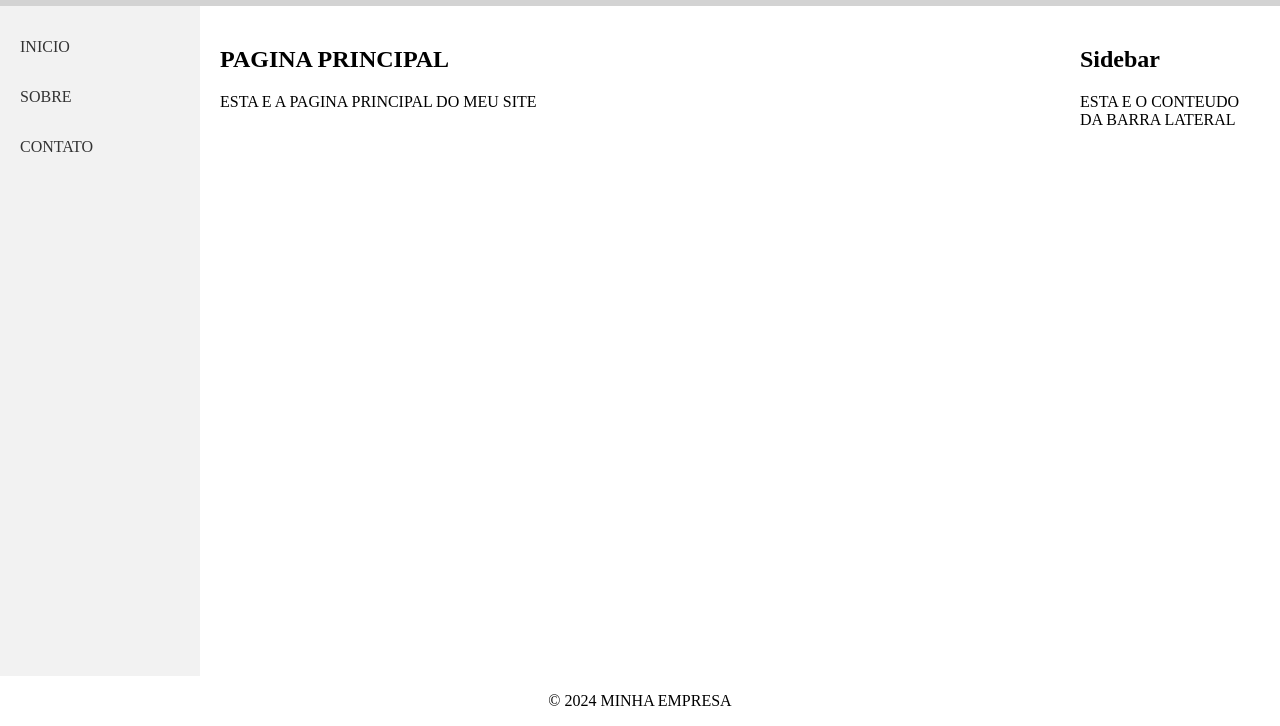
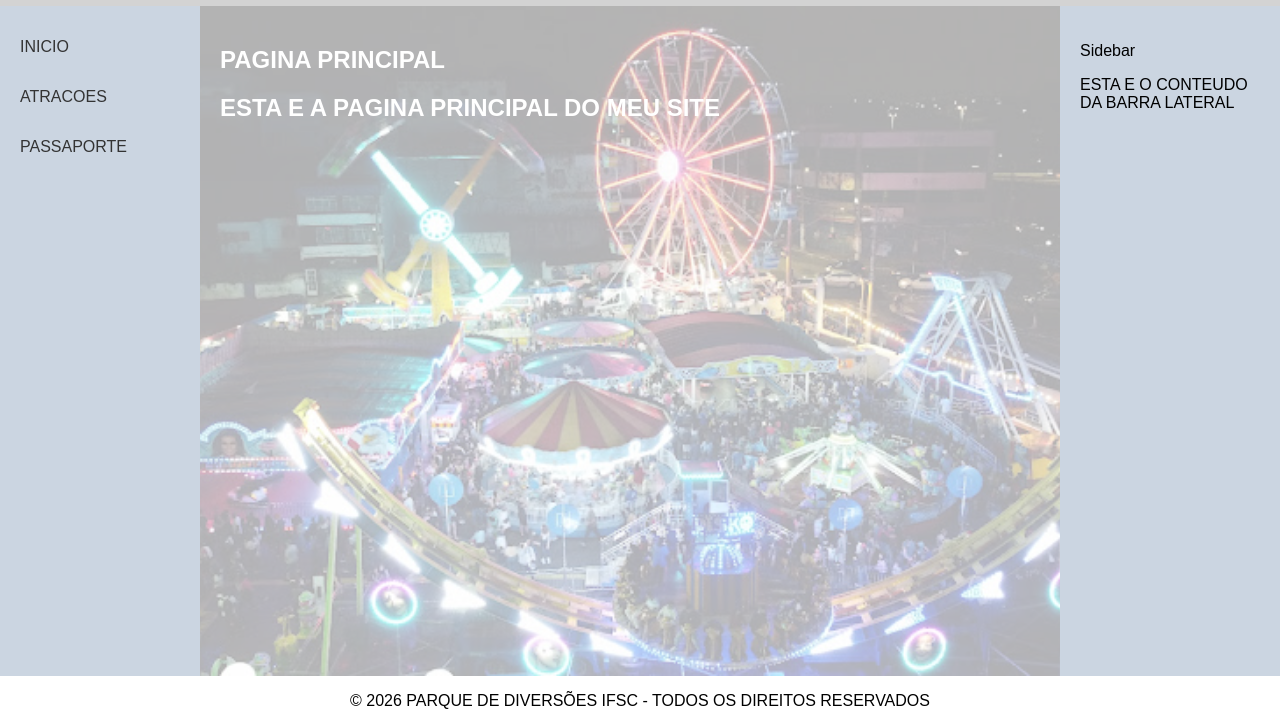
Before and after one commit to renatoguedesthe/ifsc, a plain HTML site: page estruturapagina/index.html in a window 1280 px wide. Shown: the part 74-800 px from the top of the page. Drawn offline with Linux system fonts and the light colour scheme.

Commit message:
Desafio 11_11_26

```diff
--- a/estruturapagina/css/main.css
+++ b/estruturapagina/css/main.css
@@ -17,14 +17,17 @@
         }
 
         header h1 {
-            color: green;
+            color: rgb(22, 7, 238);
             margin: 0;
         }
 
         nav {
             grid-column: 1;
             grid-row: 2;
-            background-color: #f2f2f2;
+            background-color: #cbd5e1;
+            font-family: sans-serif;
+            font-size: 16px;
+            border: none;
             padding-top: 20px;
         }
 
@@ -58,6 +61,11 @@
         aside {
             grid-column: 3;
             grid-row: 2;
+            background-color: #cbd5e1;
+            font-family: sans-serif;
+            font-size: 16px;
+            border: none;
+            padding-top: 20px;
             padding: 20px;
         }
 
@@ -66,3 +74,22 @@
             grid-row: 3;
             text-align: center;
         }
+
+        main  {
+            background-image: url('../img/parque-de-diversoes.png');
+            background-size: cover;
+            background-position: center;
+            opacity: 0.3;
+        }
+
+        h2 {
+            color: white;
+            font-family: sans-serif;
+            font-size: 24px;
+        }
+
+        p {
+            color: black;
+            font-family: sans-serif;
+            font-size: 16px;
+        }
--- a/estruturapagina/index.html
+++ b/estruturapagina/index.html
@@ -3,7 +3,7 @@
 <head>
     <meta charset='utf-8'>
     <meta name='viewport' content='width=device-width, initial-scale=1'>
-    <title>EMPRESA IFSC</title>
+    <title>EMPRESA PARQUE DE DIVERSÃO IFSC</title>
     <link rel='stylesheet' href='css/main.css'>
 </head>
 
@@ -13,26 +13,26 @@
         <h1 style="left: 50%;"> BEM-VINDO AO PARQUE DE DIVERSÕES </h1>
     </header>
 
-    <nav>
+    <nav  >
         <ul>
             <li> <a href="index.html"> INICIO </a> </li>
-            <li> <a href="about.html"> SOBRE </a> </li>
-            <li> <a href="contact.html"> CONTATO </a> </li>
+            <li> <a href="about.html"> ATRACOES </a> </li>
+            <li> <a href="contact.html"> PASSAPORTE </a> </li>
         </ul>
     </nav>
 
     <main>
         <h2> PAGINA PRINCIPAL </h2>
-        <p> ESTA E A PAGINA PRINCIPAL DO MEU SITE </p>
+        <h2> ESTA E A PAGINA PRINCIPAL DO MEU SITE </h2>
     </main>
 
-    <aside>
-        <h2> Sidebar </h2>
+    <aside style="background-color: #cbd5e1; font-family: sans-serif; font-size: 16px; border: none;">
+        <p> Sidebar </p>
         <p> ESTA E O CONTEUDO DA BARRA LATERAL  </p>
     </aside>
 
     <footer>
-        <p> &copy; 2024 MINHA EMPRESA </p>
+        <p> &copy; 2026 PARQUE DE DIVERSÕES IFSC - TODOS OS DIREITOS RESERVADOS </p>
     </footer>
 
 
```
Also changed, not shown: estruturapagina/card.html (added, +64 -0 lines), estruturapagina/img/parque-de-diversoes.png (added).
